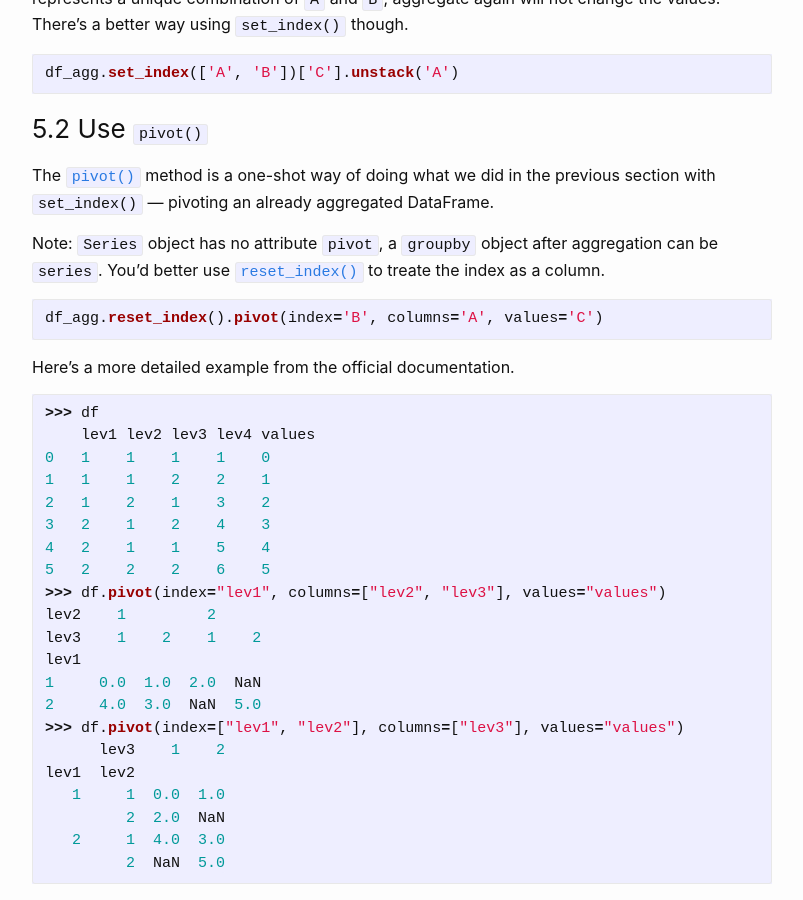
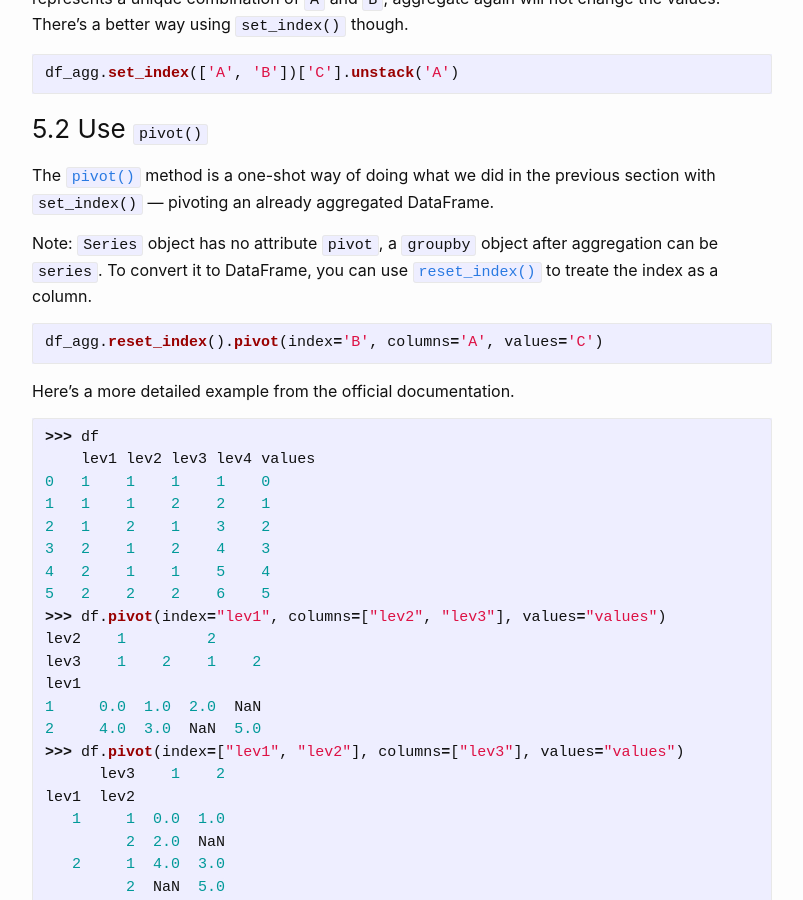
Before and after one commit to qiaohuang/qiaohuang.github.io, a Jekyll site: the page built from blog/_posts/2021-10-23-pandas.md, in a window 1280 px wide and 900 px high, scrolled down 11891 px. Shown: the whole window, without its empty margins (238-1041 px from the left). Built offline with Jekyll 4.4.1, drawn with Linux system fonts in a browser that asks for light colours; nearby versions of some CDN libraries.

Commit message:
Update pandas

````diff
--- a/blog/_posts/2021-10-23-pandas.md
+++ b/blog/_posts/2021-10-23-pandas.md
@@ -470,7 +470,7 @@
 
 The [`pivot()`](https://pandas.pydata.org/docs/reference/api/pandas.DataFrame.pivot.html) method is a one-shot way of doing what we did in the previous section with `set_index()` — pivoting an already aggregated DataFrame.
 
-Note: `Series` object has no attribute `pivot`, a `groupby` object after aggregation can be `series`. You'd better use [`reset_index()`](https://pandas.pydata.org/docs/reference/api/pandas.Series.reset_index.html) to treate the index as a column.
+Note: `Series` object has no attribute `pivot`, a `groupby` object after aggregation can be `series`. To convert it to DataFrame, you can use [`reset_index()`](https://pandas.pydata.org/docs/reference/api/pandas.Series.reset_index.html) to treate the index as a column.
 
 ```python
 df_agg.reset_index().pivot(index='B', columns='A', values='C')
````
